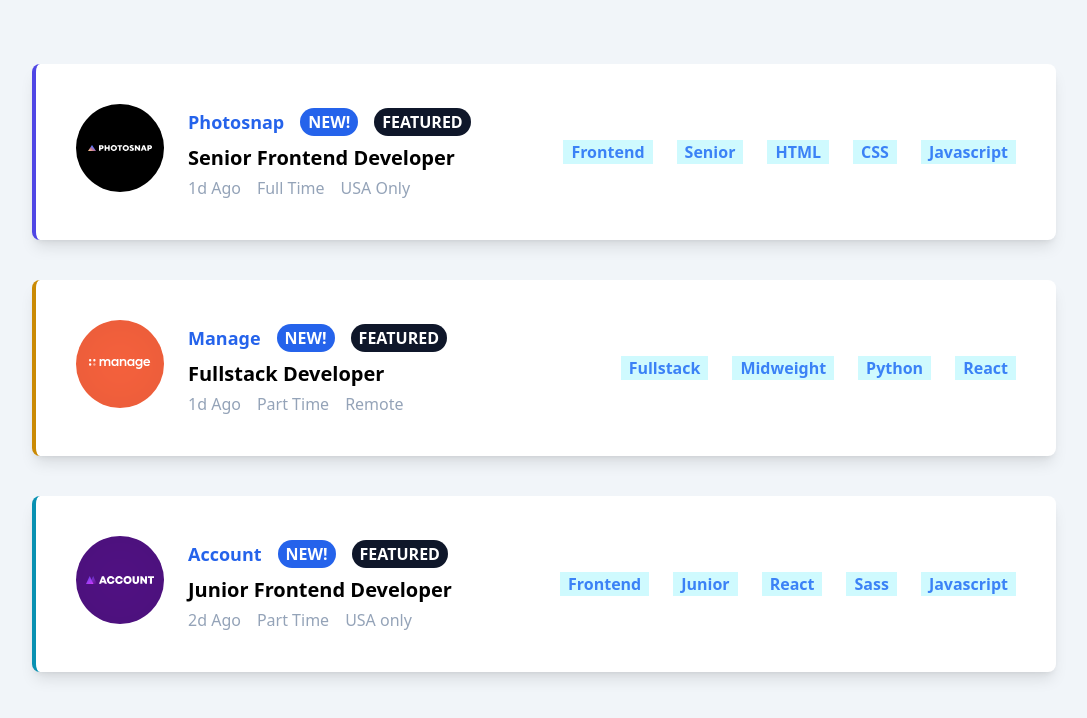
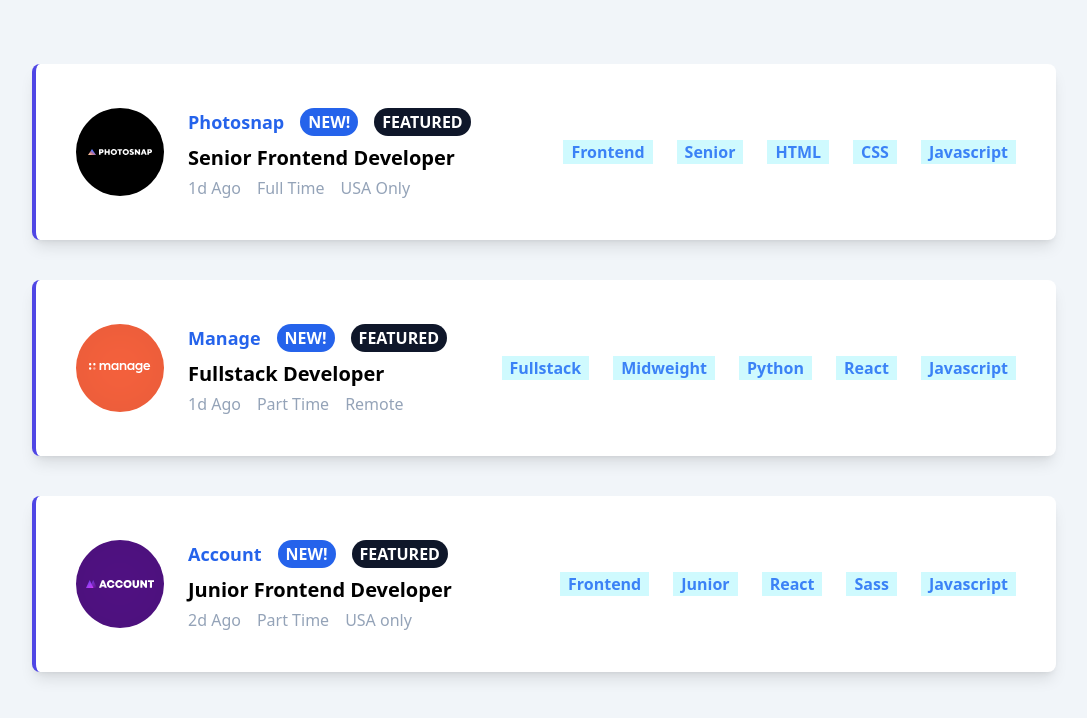
Before and after one commit to IbrahimOhid/tailwindcss_Project_2024, a website built with Vite: page project_2/index.html in a window 1280 px wide. Shown: the whole page, without its empty margins (96-1183 px from the left). Built offline with nearby package versions, Linux system fonts and the light colour scheme.

Commit message:
project_2 final Updated

```diff
--- a/project_2/index.html
+++ b/project_2/index.html
@@ -10,12 +10,12 @@
 </head>
 
 <body class="bg-slate-100">
-    <div class="max-w-5xl py-6 mx-auto ">
+    <div class="max-w-5xl py-6 mx-auto">
         <!--photosnap div start here-->
-        <div class="flex justify-between justify-center items-center gap-6 bg-white shadow-lg px-10 mt-10 py-10 rounded-lg border-l-4 border-indigo-600">
+        <div class="relative flex flex-col md:flex-row justify-between justify-center items-center gap-6 bg-white shadow-lg px-10 mb-16 md:mb-0 mt-10 py-10 rounded-lg border-l-4 border-indigo-600">
             <!--1st div-->
-            <div class="flex gap-6">
-                <div>
+            <div class="flex items-center  w-full gap-6">
+                <div class="absolute left-5 -top-12 md:static">
                     <img src="/img/img1.svg" alt="img1">
                 </div>
                 <div>
@@ -35,7 +35,7 @@
                 </div>
             </div>
             <!--2nd div-->
-            <div class="flex gap-6">
+            <div class="flex flex-wrap md:flex-none gap-6">
                 <div class="experience">Frontend</div>
                 <div class="experience">Senior</div>
                 <div class="experience">HTML</div>
@@ -46,10 +46,10 @@
         <!--photosnap div end here-->
 
         <!--manage div start here-->
-        <div class="flex justify-between justify-center items-center gap-6 bg-white shadow-lg px-10 mt-10 py-10 rounded-lg border-l-4 border-yellow-600">
+        <div class="relative flex flex-col md:flex-row justify-between justify-center items-center gap-6 bg-white shadow-lg px-10 mt-10 mb-16 md:mb-0 py-10 rounded-lg border-l-4 border-indigo-600">
             <!--1st div-->
-            <div class="flex gap-6">
-                <div>
+            <div class="flex items-center w-full gap-6">
+                <div class="absolute left-5 -top-12 md:static">
                     <img src="/img/manage.svg" alt="img1">
                 </div>
                 <div>
@@ -69,20 +69,21 @@
                 </div>
             </div>
             <!--2nd div-->
-            <div class="flex gap-6">
+            <div class="flex flex-wrap md:flex-none gap-6">
                 <div class="experience">Fullstack</div>
                 <div class="experience">Midweight</div>
                 <div class="experience">Python</div>
                 <div class="experience">React</div>
+                <div class="experience">Javascript</div>
             </div>
         </div>
         <!--manage div end here-->
 
         <!--account div start here-->
-        <div class="flex justify-between justify-center items-center gap-6 bg-white shadow-lg px-10 mt-10 py-10 rounded-lg border-l-4 border-cyan-600">
+        <div class="relative flex flex-col md:flex-row justify-between justify-center items-center gap-6 bg-white shadow-lg px-10 mb-16 md:mb-0 mt-10 py-10 rounded-lg border-l-4 border-indigo-600">
             <!--1st div-->
-            <div class="flex gap-6">
-                <div>
+            <div class="flex items-center w-full gap-6">
+                <div class="absolute left-5 -top-12 md:static">
                     <img src="/img/account.svg" alt="img1">
                 </div>
                 <div>
@@ -102,7 +103,7 @@
                 </div>
             </div>
             <!--2nd div-->
-            <div class="flex gap-6">
+            <div class="flex flex-wrap md:flex-none gap-6">
                 <div class="experience">Frontend</div>
                 <div class="experience">Junior</div>
                 <div class="experience">React</div>
```
Also changed, not shown: project_2/img/laptop view.png (added), project_2/img/mobile view.png (added).
